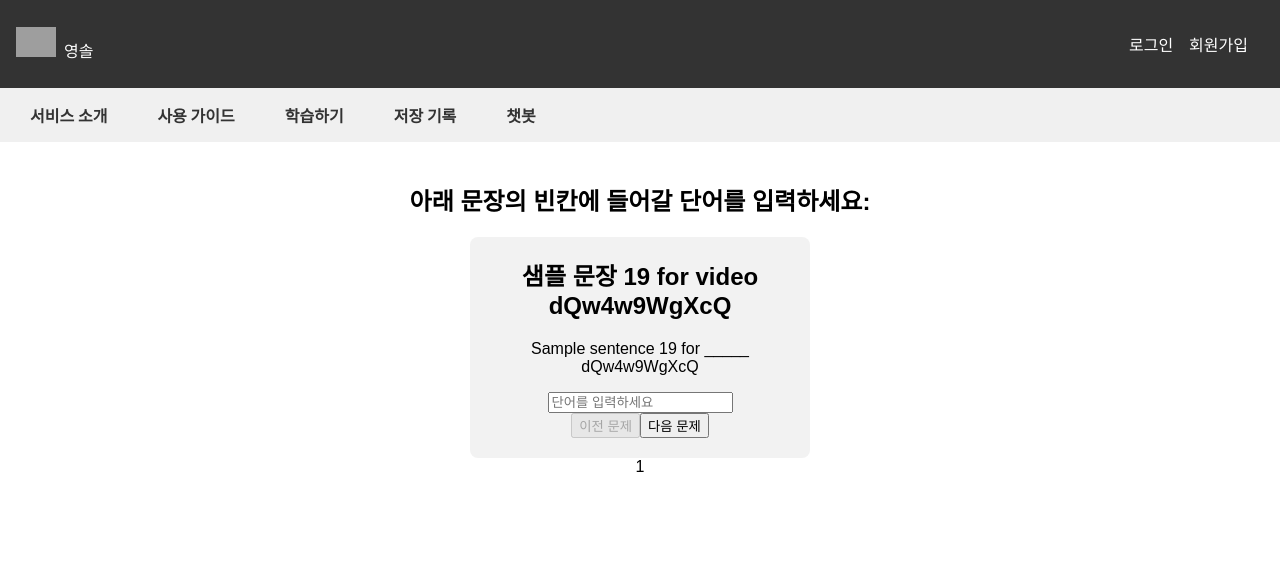
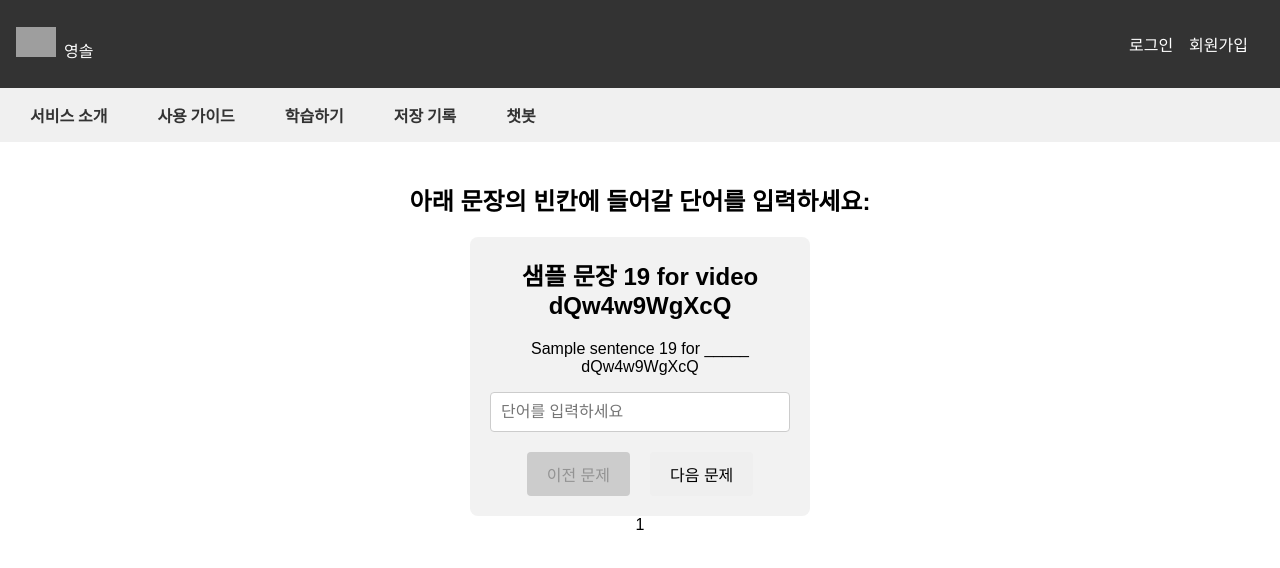
Before and after one commit to englishsolution/englishsolution_frontend, a React (Create React App) app in the folder english-solution/: page /learning/sentence-quiz in a window 1280 px wide. Shown: the top 568 px of the page. Built offline with nearby package versions, Linux system fonts and the light colour scheme; grey boxes are pictures that could not be loaded.

Commit message:
퀴즈 수정

```diff
--- a/english-solution/src/pages/Learning/SentenceQuiz.css
+++ b/english-solution/src/pages/Learning/SentenceQuiz.css
@@ -0,0 +1,80 @@
+/* SentenceQuiz.css */
+.quiz-box {
+  font-family: Arial, sans-serif;
+  text-align: center;
+  padding: 20px;
+}
+
+h2 {
+  margin-bottom: 20px;
+}
+
+.question-box {
+  background-color: #f2f2f2;
+  padding: 20px;
+  border-radius: 8px;
+  display: inline-block;
+  text-align: center;
+  width: 300px;
+}
+
+h3 {
+  margin-top: 0;
+  font-size: 24px;
+  margin-bottom: 20px;
+}
+
+.question {
+  margin-bottom: 20px;
+}
+
+.sentence-with-blank {
+  background-color: white;
+  padding: 10px;
+  border: 1px solid #ccc;
+  border-radius: 4px;
+  margin-bottom: 20px;
+  font-size: 18px;
+  min-height: 40px; /* To ensure space for the blank */
+}
+
+input {
+  padding: 10px;
+  font-size: 16px;
+  border: 1px solid #ccc;
+  border-radius: 4px;
+  width: calc(100% - 22px); /* Adjust width to fit within the box */
+}
+
+.navigation-buttons {
+  margin-top: 20px;
+}
+
+button {
+  padding: 10px 20px;
+  margin: 0 10px;
+  border: none;
+  border-radius: 4px;
+  cursor: pointer;
+  font-size: 16px;
+}
+
+button:disabled {
+  background-color: #ccc;
+  cursor: not-allowed;
+}
+
+button:hover:not(:disabled) {
+  background-color: #007bff;
+  color: white;
+}
+
+.submit-button {
+  background-color: blue;
+  color: white;
+  border: none;
+}
+
+.submit-button:hover {
+  background-color: darkblue;
+}
--- a/english-solution/src/pages/Learning/SentenceQuiz.js
+++ b/english-solution/src/pages/Learning/SentenceQuiz.js
@@ -75,7 +75,7 @@ const SentenceQuiz = () => {
   const userAnswer = userAnswers[currentQuestionIndex] || "";
 
   return (
-    <div className="app">
+    <div className="quiz-box">
       <h2>아래 문장의 빈칸에 들어갈 단어를 입력하세요:</h2>
       <div className="question-box">
         <h3>{currentQuestion.question}</h3>
@@ -93,14 +93,14 @@ const SentenceQuiz = () => {
           >
             이전 문제
           </button>
-          {currentQuestionIndex < quizData.length - 1 ? (
           <button
             onClick={handleNextClick}
             disabled={currentQuestionIndex === quizData.length - 1}
           >
             다음 문제
           </button>
-          ) : (
+
+          {currentQuestionIndex === quizData.length - 1 && (
             <form onSubmit={handleSubmit}>
               <button type="submit" className="submit-button">
                 제출
--- a/english-solution/src/pages/Learning/SentenceQuizResult.js
+++ b/english-solution/src/pages/Learning/SentenceQuizResult.js
@@ -8,9 +8,8 @@ const SentenceQuizResult = ({ quizData, userAnswers }) => {
   return (
     <div>
       <h2>퀴즈 결과</h2>
-      <p>총 문제 수: {quizData.length}</p>
-      <p>정답 수: {correctAnswers}</p>
-      <p>정답률: {((correctAnswers / quizData.length) * 100).toFixed(2)}%</p>
+      <p>맞은 개수: {correctAnswers}</p>
+      <p>틀린 개수: {correctAnswers}</p>
       {quizData.map((question, index) => (
         <div key={index}>
           <p>{question.question}</p>
--- a/english-solution/src/pages/Learning/WordQuiz.css
+++ b/english-solution/src/pages/Learning/WordQuiz.css
@@ -42,14 +42,33 @@ h3 {
   color: white;
 }
 
+.navigation-buttons {
+  margin-top: 20px;
+}
+
+button {
+  padding: 10px 20px;
+  margin: 0 10px;
+  border: none;
+  border-radius: 4px;
+  cursor: pointer;
+  font-size: 16px;
+}
+
+button:disabled {
+  background-color: #ccc;
+  cursor: not-allowed;
+}
+
+button:hover:not(:disabled) {
+  background-color: #007bff;
+  color: white;
+}
+
 .submit-button {
-  padding: 10px 20px;
-  margin-top: 20px;
   background-color: blue;
   color: white;
   border: none;
-  border-radius: 4px;
-  cursor: pointer;
 }
 
 .submit-button:hover {
--- a/english-solution/src/pages/Learning/WordQuiz.js
+++ b/english-solution/src/pages/Learning/WordQuiz.js
@@ -105,14 +105,14 @@ const WordQuiz = () => {
           >
             이전 문제
           </button>
-          {currentQuestionIndex < 9 ? (
           <button
             onClick={handleNextClick}
             disabled={currentQuestionIndex === quizData.length - 1}
           >
             다음 문제
           </button>
-          ) : (
+
+          {currentQuestionIndex === quizData.length - 1 && (
             <form onSubmit={handleSubmit}>
               <button type="submit" className="submit-button">
                 제출
```
Lines whose indentation alone changed are shown as unchanged.
